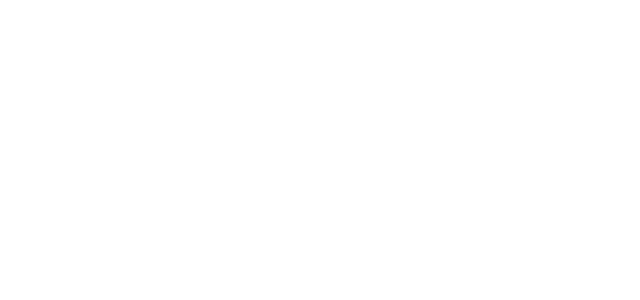
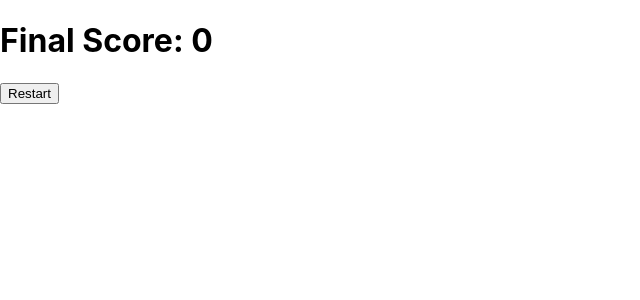
Before and after one commit to bkandaris/frontend-interview-fe, a React (Create React App) app: page /score in a window 1280 px wide. Before the commit this address had no page. Shown: the top 300 px of the page, without its empty margins (0-640 px from the left). Built offline with nearby package versions, Linux system fonts and the light colour scheme.

Commit message:
still need to fix input for max questions

```diff
--- a/src/App.js
+++ b/src/App.js
@@ -17,7 +17,7 @@
         <Route path='/questionscrud' element={<QuestionsUpdate />} /> */}
           <Route path='/' element={<Settings />} />
           <Route path='/questions' element={<Questions />} />
-          <Route path='/finalscreen' element={<FinalScreen />} />
+          <Route path='/score' element={<FinalScreen />} />
         </Routes>
       </div>
     </Router>
--- a/src/components/FinalScreen.js
+++ b/src/components/FinalScreen.js
@@ -1,11 +1,25 @@
-import React from 'react'
+import React from 'react';
+import { useSelector, useDispatch } from 'react-redux';
+import { useNavigate } from 'react-router';
+import { handleAmountChange, handleScoreChange } from '../redux/actions';
 
 const FinalScreen = () => {
-    return (
-        <div>
-            Final
-        </div>
-    )
-}
+  const dispatch = useDispatch();
+  const { score } = useSelector((state) => state);
+  const navigate = useNavigate();
 
-export default FinalScreen
+  const handleClick = () => {
+    dispatch(handleScoreChange(0));
+    dispatch(handleAmountChange(100));
+    navigate('/');
+  };
+
+  return (
+    <div>
+      <h1>Final Score: {score}</h1>
+      <button onClick={handleClick}>Restart</button>
+    </div>
+  );
+};
+
+export default FinalScreen;
--- a/src/components/Questions.js
+++ b/src/components/Questions.js
@@ -1,6 +1,8 @@
 import React, { useState, useEffect } from 'react';
 import useAxios from '../hooks/useAxios';
-import { useSelector } from 'react-redux';
+import { useSelector, useDispatch } from 'react-redux';
+import { useNavigate } from 'react-router';
+import { handleScoreChange } from '../redux/actions';
 
 const getRandomInt = (max) => {
   return Math.floor(Math.random() * Math.floor(max));
@@ -9,13 +11,16 @@
 const Questions = () => {
   let apiUrl = 'https://frontend-interview-quiz.herokuapp.com/api/javascript';
   const { response, loading } = useAxios({ url: apiUrl });
-  const { amount_of_questions } = useSelector((state) => state);
+  const { amount_of_questions, score } = useSelector((state) => state);
+  const dispatch = useDispatch();
   const [questionIndex, setQuestionIndex] = useState(0);
   const [options, setOptions] = useState([]);
+  const navigate = useNavigate();
 
   useEffect(() => {
     if (response?.length) {
       const question = response[questionIndex];
+      console.log('question', question.correctAnswer.answer);
       let answers = [...question.wrongAnswers];
       answers.splice(
         getRandomInt(question.wrongAnswers.length),
@@ -31,15 +36,34 @@
   console.log('response', response);
   console.log('optionsoutsideofuse', options);
 
+  const handleClickAnswer = (e) => {
+    const question = response[questionIndex];
+
+    if (e.target.textContent === question.correctAnswer.answer) {
+      dispatch(handleScoreChange(score + 1));
+    }
+
+    if (questionIndex + 1 < response.length) {
+      setQuestionIndex(questionIndex + 1);
+    } else {
+      navigate('/score');
+    }
+  };
+  console.log('responselength', response.length);
+
   return (
     <div>
       <h1>Questions {questionIndex + 1}</h1>
       <h2>{response[questionIndex].question}</h2>
       {options.map((data, id) => (
-        <button key={id}>{data.answer}</button>
+        <button onClick={handleClickAnswer} key={id}>
+          {data.answer}
+        </button>
       ))}
       <div>
-        <h4>Score: 3/ {amount_of_questions}</h4>
+        <h4>
+          Score: {score} / {amount_of_questions}
+        </h4>
       </div>
     </div>
   );
--- a/src/hooks/useAxios.js
+++ b/src/hooks/useAxios.js
@@ -14,7 +14,7 @@
     const fetchData = () => {
       axios
         .get(url)
-        .then((res) => setResponse(res.data))
+        .then((res) => setResponse(res.data.slice(0, amount_of_questions)))
         .catch((err) => setError(err))
         .finally(() => setLoading(false));
     };
```
